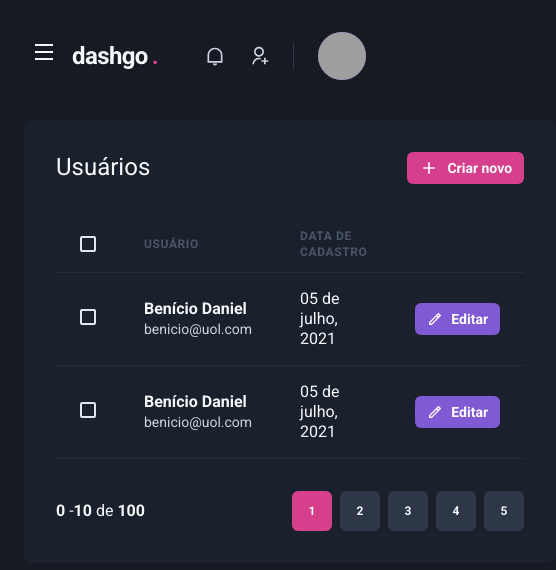
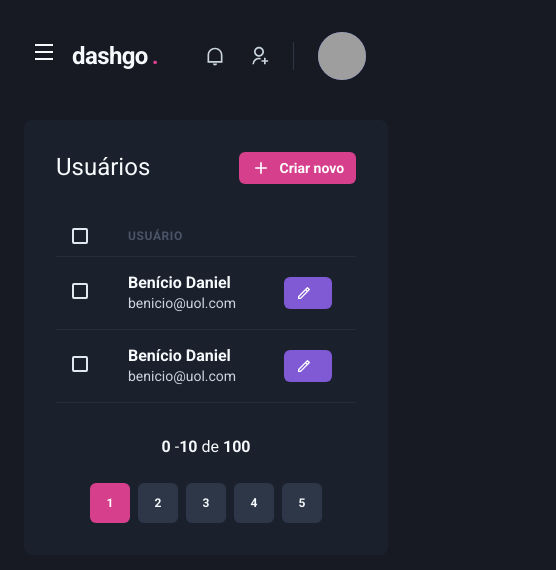
Before and after one commit to beniciodaniel/dashgo, a Next.js app: page /users in a window 390 px wide. Shown: the top 570 px of the page, 556 px wide, since content can reach past the window. Built offline with nearby package versions, Linux system fonts and the light colour scheme; grey boxes are pictures that could not be loaded.

Commit message:
adding responsive props

```diff
--- a/src/components/Pagination/index.tsx
+++ b/src/components/Pagination/index.tsx
@@ -4,7 +4,7 @@ import { PaginationItem } from './PaginationItem';
 export function Pagination() {
   return (
     <Stack
-      direction="row"
+      direction={['column', 'row']}
       mt="8"
       justify="space-between"
       align="center"
--- a/src/pages/users/index.tsx
+++ b/src/pages/users/index.tsx
@@ -12,7 +12,8 @@ import {
   Td,
   Th,
   Thead,
-  Tr
+  Tr,
+  useBreakpointValue
 } from '@chakra-ui/react';
 import { Header } from '../../components/Header';
 import { Sidebar } from '../../components/Sidebar';
@@ -20,6 +21,11 @@ import { RiAddLine, RiPencilLine } from 'react-icons/ri';
 import { Pagination } from '../../components/Pagination';
 
 export default function UserList() {
+  const isWiderVersion = useBreakpointValue({
+    base: false,
+    lg: true
+  });
+
   return (
     <Box>
       <Header />
@@ -42,20 +48,20 @@ export default function UserList() {
             </Button>
           </Flex>
 
-          <Table colorScheme="whiteAlpha">
+          <Table colorScheme="whiteAlpha" overflowX="scroll">
             <Thead>
               <Tr>
-                <Th px="6" color="gray.300" w="8">
+                <Th px={['4', '4', '6']} color="gray.300" w="8">
                   <Checkbox colorScheme="pink" />
                 </Th>
                 <Th>Usuário</Th>
-                <Th>Data de cadastro</Th>
+                {isWiderVersion && <Th>Data de cadastro</Th>}
                 <Th></Th>
               </Tr>
             </Thead>
             <Tbody>
               <Tr>
-                <Td px="6">
+                <Td px={['4', '4', '6']}>
                   <Checkbox colorScheme="pink" />
                 </Td>
                 <Td>
@@ -66,7 +72,7 @@ export default function UserList() {
                     </Text>
                   </Box>
                 </Td>
-                <Td>05 de julho, 2021</Td>
+                {isWiderVersion && <Td>05 de julho, 2021</Td>}
                 <Td textAlign="right">
                   <Button
                     as="a"
@@ -75,12 +81,12 @@ export default function UserList() {
                     colorScheme="purple"
                     leftIcon={<Icon as={RiPencilLine} fontSize="16" />}
                   >
-                    Editar
+                    {isWiderVersion ? 'Editar' : ''}
                   </Button>
                 </Td>
               </Tr>
               <Tr>
-                <Td px="6">
+                <Td px={['4', '4', '6']}>
                   <Checkbox colorScheme="pink" />
                 </Td>
                 <Td>
@@ -91,7 +97,7 @@ export default function UserList() {
                     </Text>
                   </Box>
                 </Td>
-                <Td>05 de julho, 2021</Td>
+                {isWiderVersion && <Td>05 de julho, 2021</Td>}
                 <Td textAlign="right">
                   <Button
                     as="a"
@@ -100,7 +106,7 @@ export default function UserList() {
                     colorScheme="purple"
                     leftIcon={<Icon as={RiPencilLine} fontSize="16" />}
                   >
-                    Editar
+                    {isWiderVersion ? 'Editar' : ''}
                   </Button>
                 </Td>
               </Tr>
```
